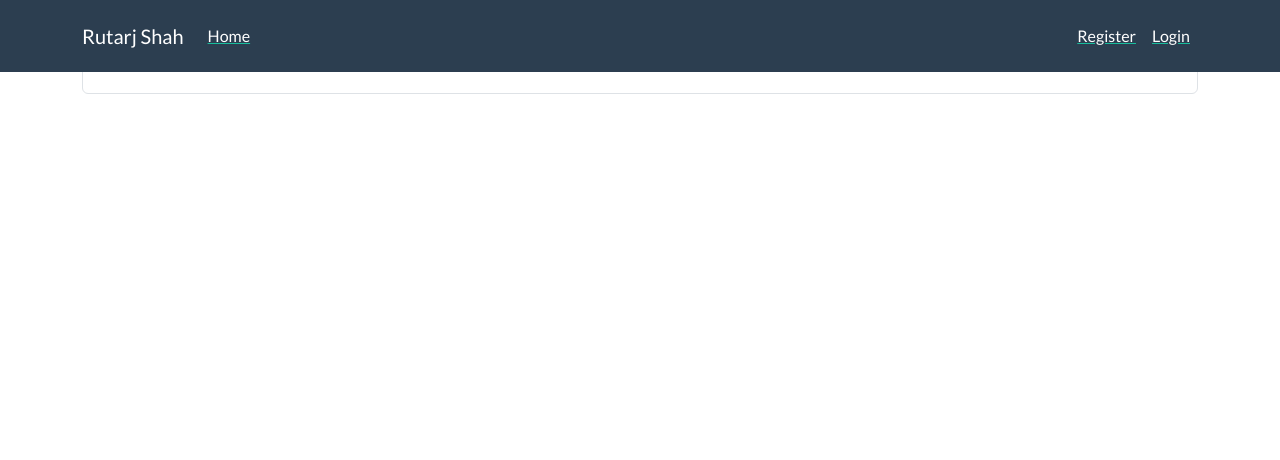
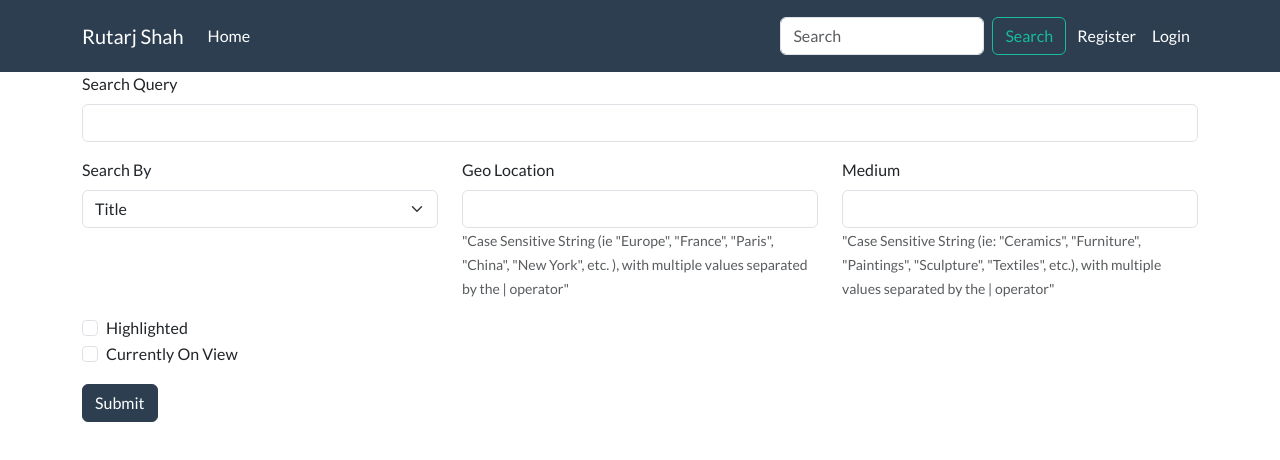
Before and after one commit to rutarj/Metropolitan-Museum-of-Art, a Next.js app: page /search in a window 1280 px wide. Shown: the top 460 px of the page. Built offline with nearby package versions, Linux system fonts and the light colour scheme.

Commit message:
changes made

```diff
--- a/components/MainNav.js
+++ b/components/MainNav.js
@@ -1,33 +1,40 @@
+// components/MainNav.js
+
 import { Navbar, Nav, Form, FormControl, Button, Container, NavDropdown } from 'react-bootstrap';
 import Link from 'next/link';
 import { useRouter } from 'next/router';
 import { useState } from 'react';
 import { useAtom } from 'jotai';
 import { searchHistoryAtom } from '../store';
-import { addToHistory } from '../lib/userData'; // Make sure this path is correct
-import { readToken, removeToken } from '../lib/authenticate'; // Import the authentication functions
+import { addToHistory } from '../lib/userData'; // Import addToHistory function
+import { readToken, removeToken } from '@/lib/authenticate'; // Import readToken and removeToken functions
 
 export default function MainNav() {
   const [isExpanded, setIsExpanded] = useState(false);
   const router = useRouter();
-  const [, setSearchHistory] = useAtom(searchHistoryAtom);
-  const token = readToken(); // Read the token
+  const [searchHistory, setSearchHistory] = useAtom(searchHistoryAtom);
+
+  // Function to handle logout
+  const logout = () => {
+    setIsExpanded(false); // Collapse the navbar
+    removeToken(); // Remove the token
+    router.push('/login'); // Redirect to login page
+  };
+
+  // Get token
+  const token = readToken();
 
   const handleSearchSubmit = async (e) => {
     e.preventDefault();
-    const searchField = e.target.search.value.trim();
-    if (searchField) {
+    const searchField = e.target.search.value;
+    if(searchField.trim() !== '') {
       const queryString = `title=true&q=${encodeURIComponent(searchField)}`;
-      await addToHistory(queryString);
+      // Use addToHistory to persist the search
+      setSearchHistory(current => [...current, queryString]);
+      await addToHistory(queryString); // Add the search to history
       router.push(`/artwork?${queryString}`);
     }
     setIsExpanded(false);
-  };
-
-  const logout = () => {
-    setIsExpanded(false);
-    removeToken(); // Remove token on logout
-    router.push('/login'); // Redirect to login page
   };
 
   const collapseNavbar = () => setIsExpanded(false);
@@ -40,28 +47,34 @@ export default function MainNav() {
           <Navbar.Toggle aria-controls="basic-navbar-nav" />
           <Navbar.Collapse id="basic-navbar-nav">
             <Nav className="me-auto">
-              <Link href="/" passHref><Nav.Link onClick={collapseNavbar}>Home</Nav.Link></Link>
-              {token && <Link href="/search" passHref><Nav.Link onClick={collapseNavbar}>Advanced Search</Nav.Link></Link>}
+              <Link href="/" passHref legacyBehavior><Nav.Link onClick={collapseNavbar}>Home</Nav.Link></Link>
+              {token && <Link href="/search" passHref legacyBehavior><Nav.Link onClick={collapseNavbar}>Advanced Search</Nav.Link></Link>}
             </Nav>
-            {token ? (
-              <>
+            &nbsp;
             <Form inline onSubmit={handleSearchSubmit} className="d-flex">
-                  <FormControl type="text" placeholder="Search" className="mr-sm-2" name="search" />
+              <FormControl type="text" placeholder="Search" className="me-2" name="search" />
               <Button type="submit" variant="outline-success">Search</Button>
             </Form>
-                <NavDropdown title={token.userName} id="basic-nav-dropdown">
+            &nbsp;
+            <Nav>
+              {token ? (
+                <NavDropdown title={token.userName} id="nav-dropdown">
+                  <Link href="/favourites" passHref legacyBehavior><NavDropdown.Item onClick={collapseNavbar}>Favourites</NavDropdown.Item></Link>
+                  <Link href="/history" passHref legacyBehavior><NavDropdown.Item onClick={collapseNavbar}>Search History</NavDropdown.Item></Link>
                   <NavDropdown.Item onClick={logout}>Logout</NavDropdown.Item>
                 </NavDropdown>
-              </>
               ) : (
                 <Nav>
-                <Link href="/register" passHref><Nav.Link onClick={collapseNavbar} active={router.pathname === '/register'}>Register</Nav.Link></Link>
-                <Link href="/login" passHref><Nav.Link onClick={collapseNavbar} active={router.pathname === '/login'}>Login</Nav.Link></Link>
+                  <Link href="/register" passHref legacyBehavior><Nav.Link onClick={collapseNavbar} active={router.pathname === '/register'}>Register</Nav.Link></Link>
+                  <Link href="/login" passHref legacyBehavior><Nav.Link onClick={collapseNavbar} active={router.pathname === '/login'}>Login</Nav.Link></Link>
                 </Nav>
               )}
+            </Nav>
           </Navbar.Collapse>
         </Container>
       </Navbar>
+      <br />
+      <br />
     </>
   );
 }
--- a/pages/index.js
+++ b/pages/index.js
@@ -8,7 +8,7 @@
 *
 *  Name: _______Rutarj Mrushad Shah_______________ Student ID: _____170870216_________ Date: _______05-04-2024_________
 *
-*  Vercel App (Deployed) Link: _____________________________________________________
+*  Vercel App (Deployed) Link: _______https://web-422-assignment6-three.vercel.app/______________________________________________
 *
 ********************************************************************************/
 
--- a/pages/search.js
+++ b/pages/search.js
@@ -4,7 +4,7 @@ import { Form, Button, Row, Col } from 'react-bootstrap';
 import { useForm } from 'react-hook-form';
 import { useAtom } from 'jotai';
 import { searchHistoryAtom } from '../store';
-import { addToHistory } from '../lib/userData'; // Ensure this path is correct
+import { addToHistory } from '../lib/userData'; // Import addToHistory function
 
 const AdvancedSearch = () => {
   const router = useRouter();
@@ -12,14 +12,11 @@ const AdvancedSearch = () => {
   const [searchBy, setSearchBy] = useState('');
   const [geoLocation, setGeoLocation] = useState('');
   const [medium, setMedium] = useState('');
-  const [, setSearchHistory] = useAtom(searchHistoryAtom);
+  const [searchHistory, setSearchHistory] = useAtom(searchHistoryAtom);
 
-  const submitForm = async (data) => { // Make this async
+  const submitForm = async (data) => {
     let queryString = "searchQuery=true";
 
-    if (data.searchQuery) {
-      queryString += `&q=${data.searchQuery}`;
-    }
     if (searchBy) {
       queryString += `&searchBy=${searchBy}`;
     }
@@ -33,8 +30,9 @@ const AdvancedSearch = () => {
     queryString += `&highlighted=${data.highlighted}`;
     queryString += `&currentlyOnView=${data.currentlyOnView}`;
 
-    await addToHistory(queryString); // Use addToHistory to persist the search
-    // Consider fetching updated history from backend here if needed
+    // Use addToHistory to persist the search
+    setSearchHistory(await addToHistory(queryString));
+
     router.push(`/artwork?${queryString}`);
   };
 
@@ -46,7 +44,55 @@ const AdvancedSearch = () => {
           <Form.Control type="text" {...register("searchQuery")} />
         </Form.Group>
       </Row>
-      {/* Remainder of the component unchanged... */}
+
+      <Row className="mb-3">
+        <Col>
+          <Form.Group>
+            <Form.Label>Search By</Form.Label>
+            <select className="mb-3 form-select" value={searchBy} onChange={(e) => setSearchBy(e.target.value)}>
+              <option value="title">Title</option>
+              <option value="tags">Tags</option>
+              <option value="artistOrCulture">Artist or Culture</option>
+            </select>
+          </Form.Group>
+        </Col>
+
+        <Col>
+          <Form.Group>
+            <Form.Label>Geo Location</Form.Label>
+            <Form.Control type="text" value={geoLocation} onChange={(e) => setGeoLocation(e.target.value)} />
+            <small className="text-muted form-text">
+              &quot;Case Sensitive String (ie &quot;Europe&quot;, &quot;France&quot;, &quot;Paris&quot;, &quot;China&quot;, &quot;New York&quot;, etc. ), with multiple values separated
+              by the | operator&quot;
+            </small>
+          </Form.Group>
+        </Col>
+
+        <Col>
+          <Form.Group>
+            <Form.Label>Medium</Form.Label>
+            <Form.Control type="text" value={medium} onChange={(e) => setMedium(e.target.value)} />
+            <small className="text-muted form-text">
+              &quot;Case Sensitive String (ie: &quot;Ceramics&quot;, &quot;Furniture&quot;, &quot;Paintings&quot;, &quot;Sculpture&quot;, &quot;Textiles&quot;, etc.), with multiple
+              values separated by the | operator&quot;
+            </small>
+          </Form.Group>
+        </Col>
+      </Row>
+
+      <Row className="mb-3">
+        <Form.Group>
+          <Form.Check type="checkbox" label="Highlighted" {...register("highlighted")} />
+        </Form.Group>
+
+        <Form.Group>
+          <Form.Check type="checkbox" label="Currently On View" {...register("currentlyOnView")} />
+        </Form.Group>
+      </Row>
+
+      <Row>
+        <Col><Button type="submit">Submit</Button></Col>
+      </Row>
     </Form>
   );
 }
```
Also changed, not shown: components/RouteGuard.js (+11 -15 lines), pages/history.js (+27 -27 lines). Lines whose indentation alone changed are shown as unchanged.
